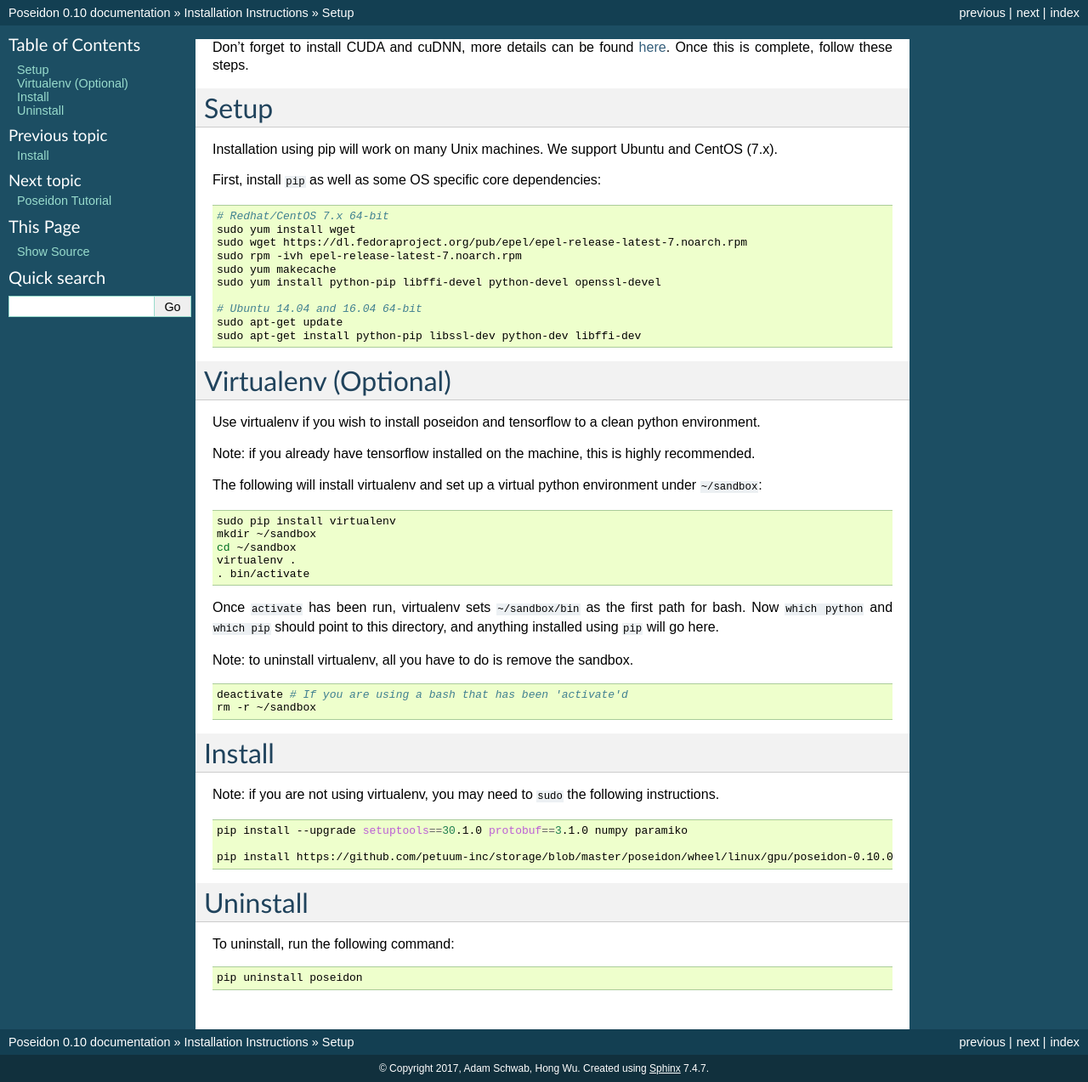
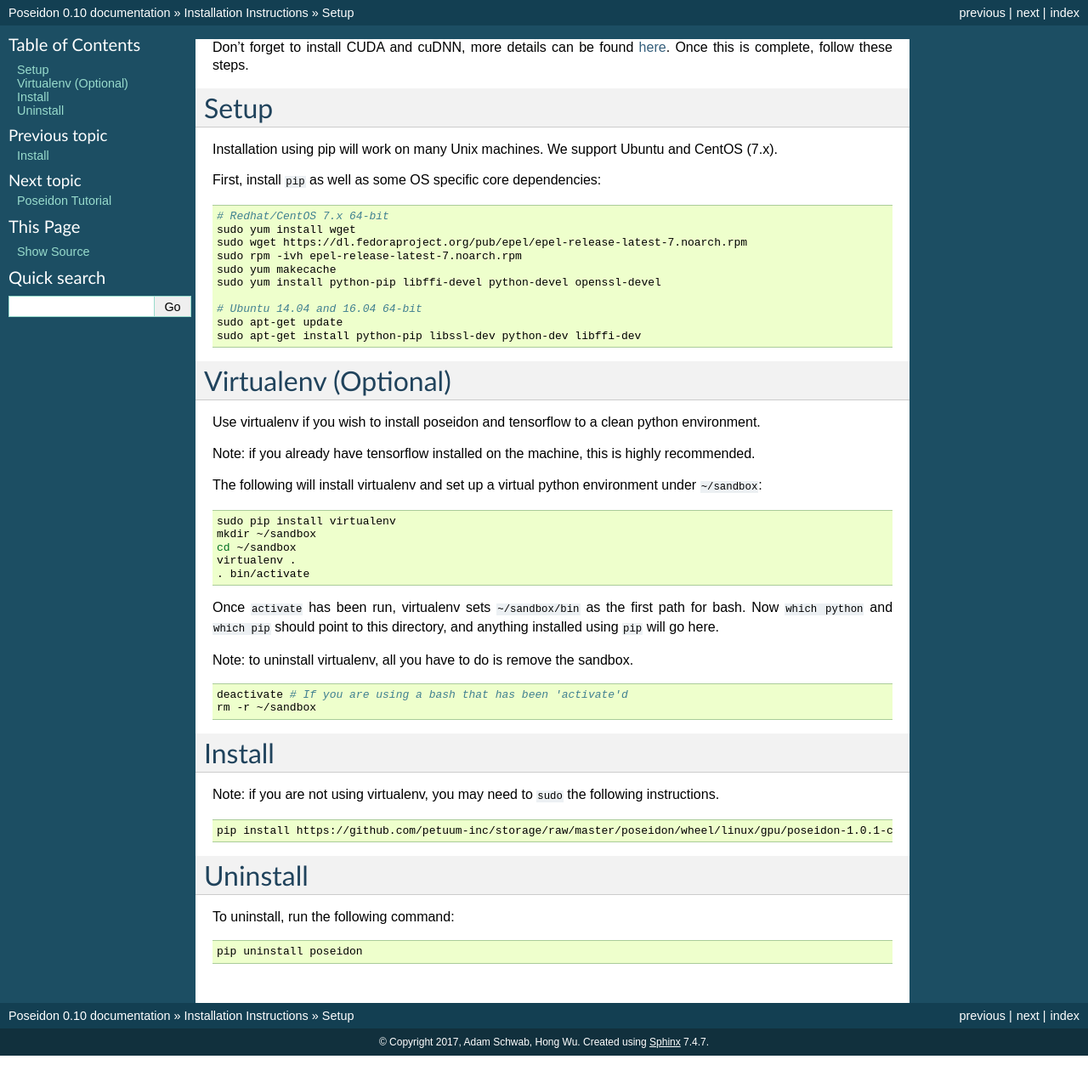
Before and after one commit to petuum-inc/poseidon-release, a Sphinx documentation site: the page built from docs/source/pip_install.rst, in a window 1280 px wide. Shown: the whole page at 85% size. Built offline with Sphinx 7.4.7, drawn with Linux system fonts in a browser that asks for light colours; after the commit the page ends 1242 px from its top, so only the background shows below that.

Commit message:
update wheel url

```diff
--- a/docs/source/pip_install.rst
+++ b/docs/source/pip_install.rst
@@ -57,9 +57,7 @@
 
 .. code:: bash
 
-    pip install --upgrade setuptools==30.1.0 protobuf==3.1.0 numpy paramiko
-
-    pip install https://github.com/petuum-inc/storage/blob/master/poseidon/wheel/linux/gpu/poseidon-0.10.0-cp27-none-linux_x86_64.whl?raw=true
+    pip install https://github.com/petuum-inc/storage/raw/master/poseidon/wheel/linux/gpu/poseidon-1.0.1-cp27-none-linux_x86_64.whl
 
 Uninstall
 ---------
```
